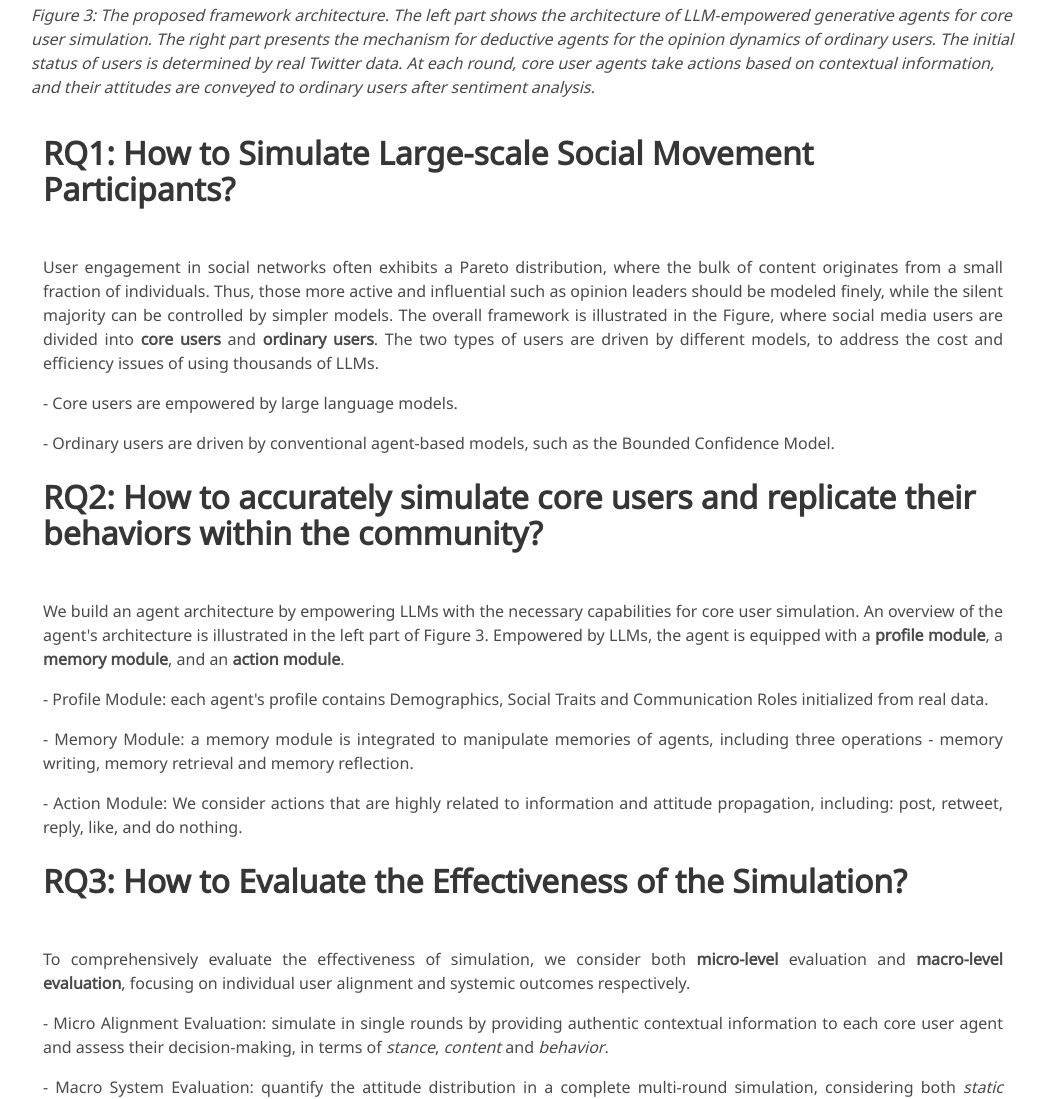
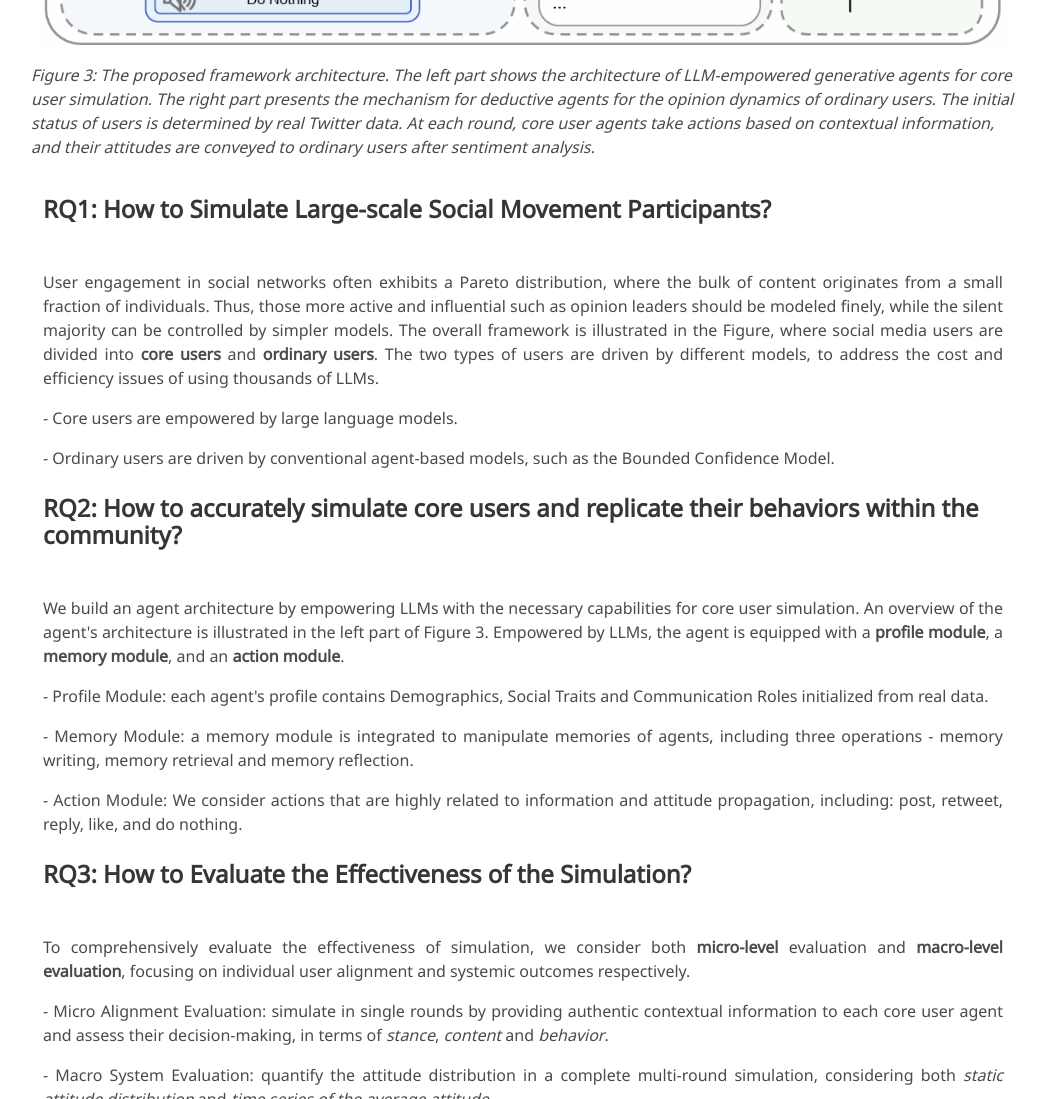
Before and after one commit to xymou/social_simulation, a plain HTML site: page index.html in a window 1280 px wide. Shown: the part 2478-3577 px from the top of the page, without its empty margins (117-1163 px from the left). Drawn offline with nearby package versions, Linux system fonts and the light colour scheme; some icons are missing; a web font is replaced by a local one.

Commit message:
update pages

```diff
--- a/index.html
+++ b/index.html
@@ -190,6 +190,10 @@
 
 <section class="section" id="main-content">
   <div class="container is-max-desktop">
+    <div style="text-align:center">
+      <h2 class="title is-3">Framework</h2>
+    </div>
+    <br>
     <div class="columns is-centered">
         <!-- <img style='height: auto; width: 90%; object-fit: contain' src="static/images/f2.png"
           alt="overview_image"> -->
@@ -203,7 +207,7 @@
       </div>
       <br>
     <!-- <div style="text-align:center"> -->
-        <h2 class="title is-3">RQ1: How to Simulate Large-scale Social Movement Participants?</h2>
+        <h2 class="title is-4">RQ1: How to Simulate Large-scale Social Movement Participants?</h2>
       <!-- </div> -->
       <div class="content has-text-justified">
         <br>
@@ -220,7 +224,7 @@
         </p>
       </div>
       <!-- <div style="text-align:center"> -->
-        <h2 class="title is-3">RQ2: How to accurately simulate core users and replicate their behaviors within the community?</h2>
+        <h2 class="title is-4">RQ2: How to accurately simulate core users and replicate their behaviors within the community?</h2>
       <!-- </div> -->
       <div class="content has-text-justified">
         <br>
@@ -239,7 +243,7 @@
       </div>
 
       <!-- <div style="text-align:center"> -->
-        <h2 class="title is-3">RQ3: How to Evaluate the Effectiveness of the Simulation?</h2>
+        <h2 class="title is-4">RQ3: How to Evaluate the Effectiveness of the Simulation?</h2>
       <!-- </div> -->
       <div class="content has-text-justified">
         <br>
```
